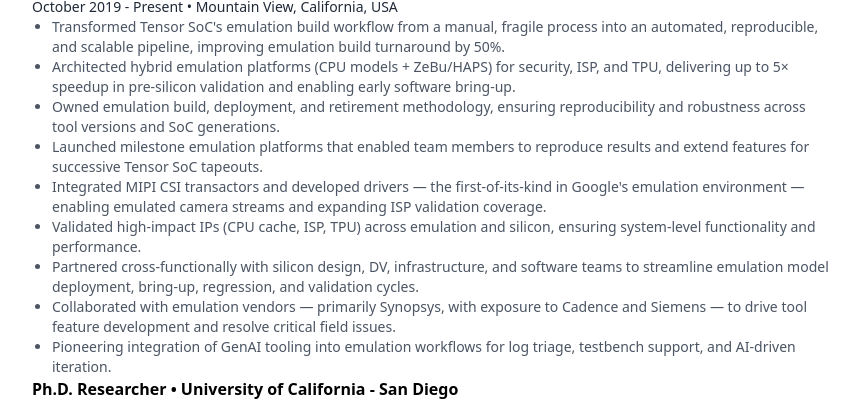
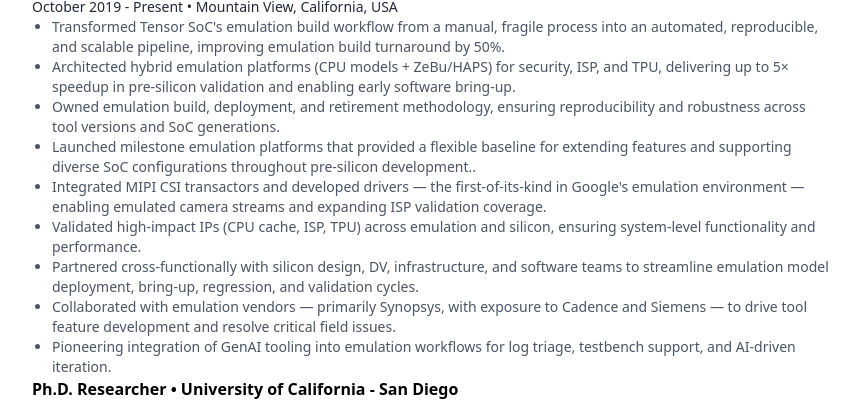
Before and after one commit to luzh/luzh.github.io, a plain HTML site: page index.html in a window 1280 px wide. Shown: the part 364-768 px from the top of the page, without its empty margins (208-1071 px from the left). Drawn offline with nearby package versions, Linux system fonts and the light colour scheme.

Commit message:
Update index.html

```diff
--- a/index.html
+++ b/index.html
@@ -121,8 +121,8 @@
                         up to 5× speedup in pre-silicon validation and enabling early software bring-up.</li>
                     <li>Owned emulation build, deployment, and retirement methodology, ensuring reproducibility and robustness across
                         tool versions and SoC generations.</li>
-                    <li>Launched milestone emulation platforms that enabled team members to reproduce results and extend features for
-                        successive Tensor SoC tapeouts.</li>
+                    <li>Launched milestone emulation platforms that provided a flexible baseline for extending features and supporting
+                        diverse SoC configurations throughout pre-silicon development..</li>
                     <li>Integrated MIPI CSI transactors and developed drivers — the first-of-its-kind in Google's emulation environment
                         — enabling emulated camera streams and expanding ISP validation coverage.</li>
                     <li>Validated high-impact IPs (CPU cache, ISP, TPU) across emulation and silicon, ensuring system-level
```
